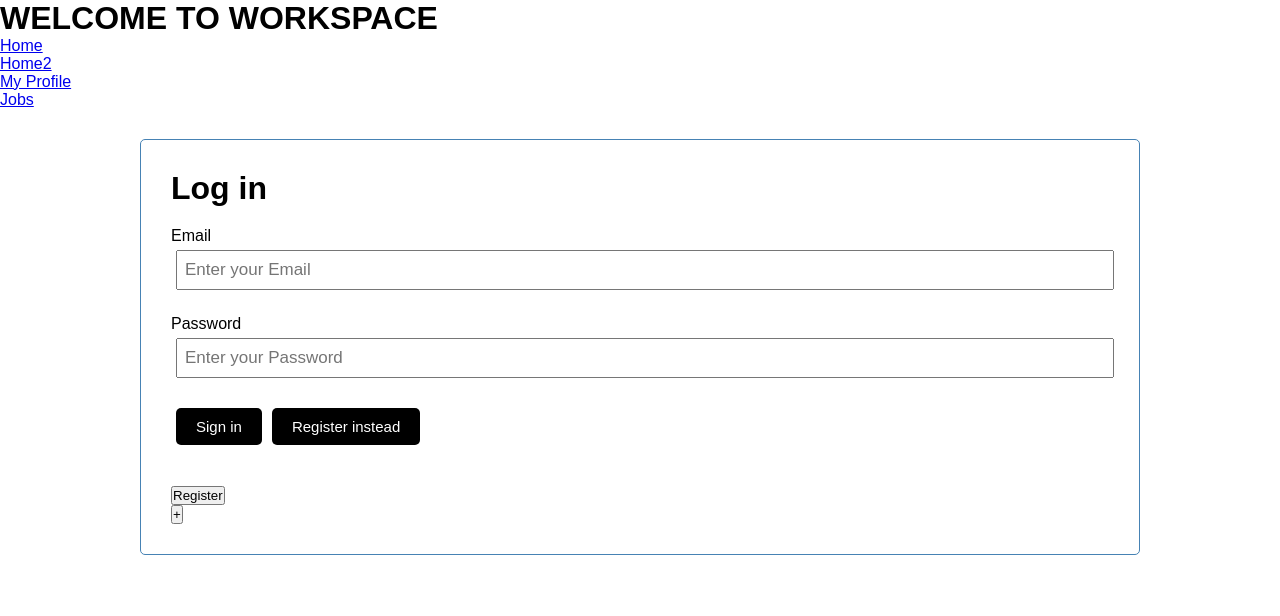
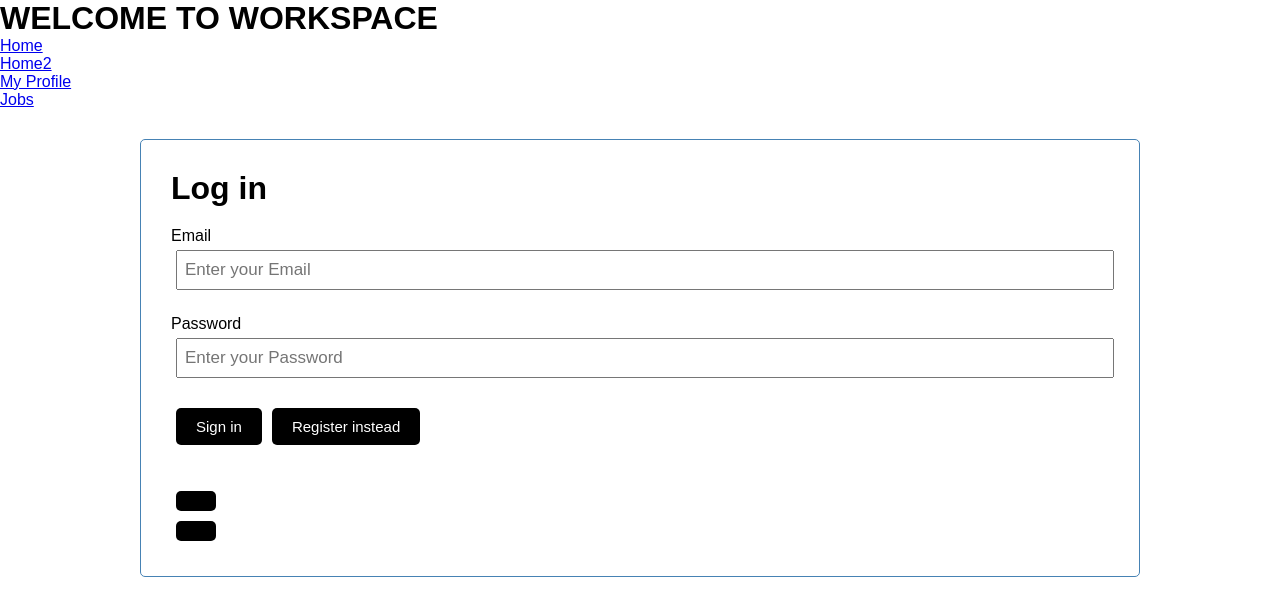
Before and after one commit to johntse1/Workspace, a React (Create React App) app in the folder workspace/: page /home in a window 1280 px wide. Shown: the top 616 px of the page. Built offline with nearby package versions, Linux system fonts and the light colour scheme.

Commit message:
Button component
CSS for buttons

```diff
--- a/workspace/src/pages/Home.js
+++ b/workspace/src/pages/Home.js
@@ -114,9 +114,9 @@ function Home(){
     <div className="App">
             <main>
               <br/><br/>
-              <button onClick={()=> registerPopup(true)}>Register</button>
+              <Button onClick={()=> registerPopup(true)}>Register</Button>
               <br/>
-              <button onClick={()=> createPostPopup(true)}>+</button>
+              <Button onClick={()=> createPostPopup(true)}>+</Button>
             </main>
 
             <Popup trigger={register} setTrigger={registerPopup}></Popup>
```
